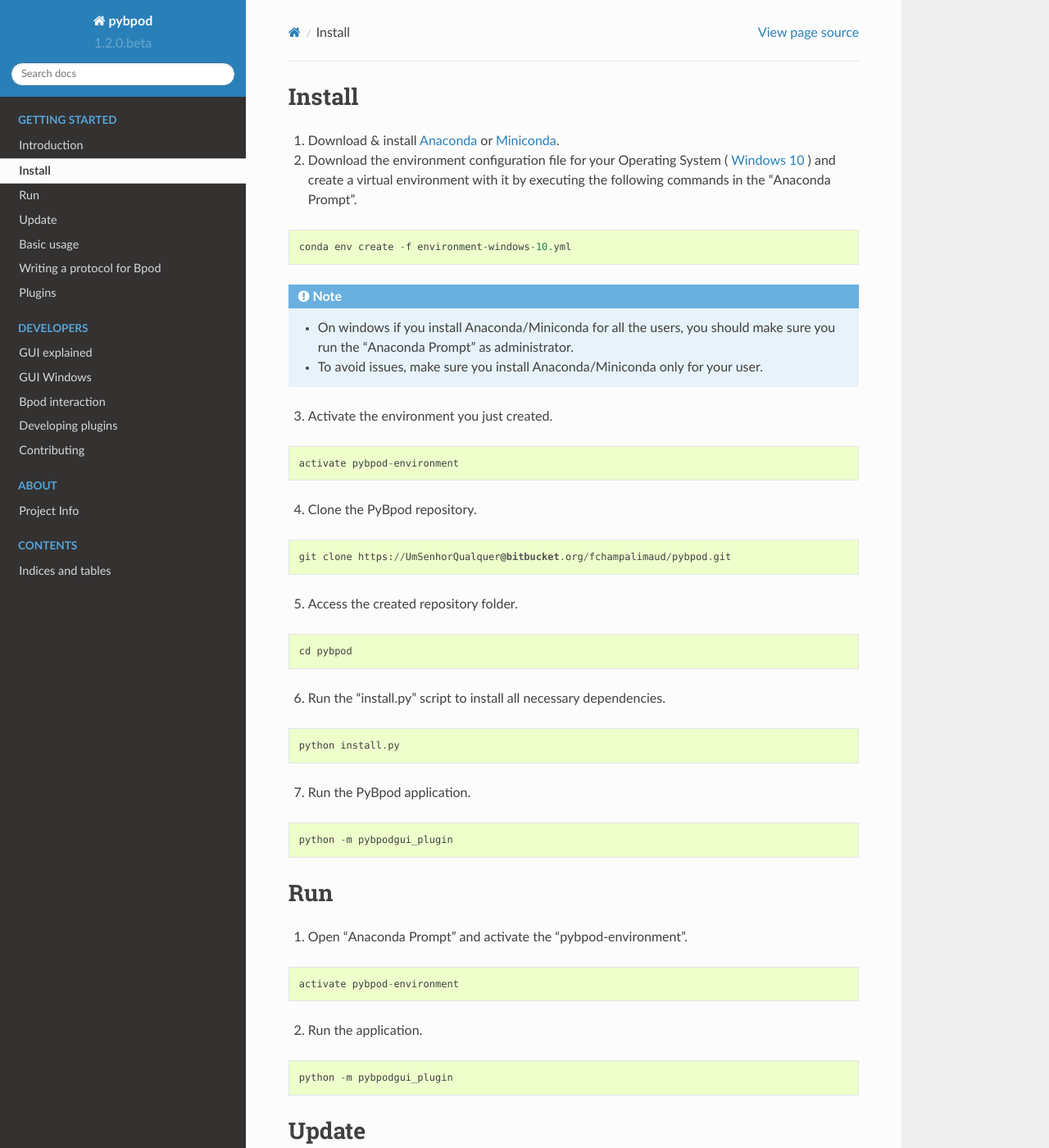
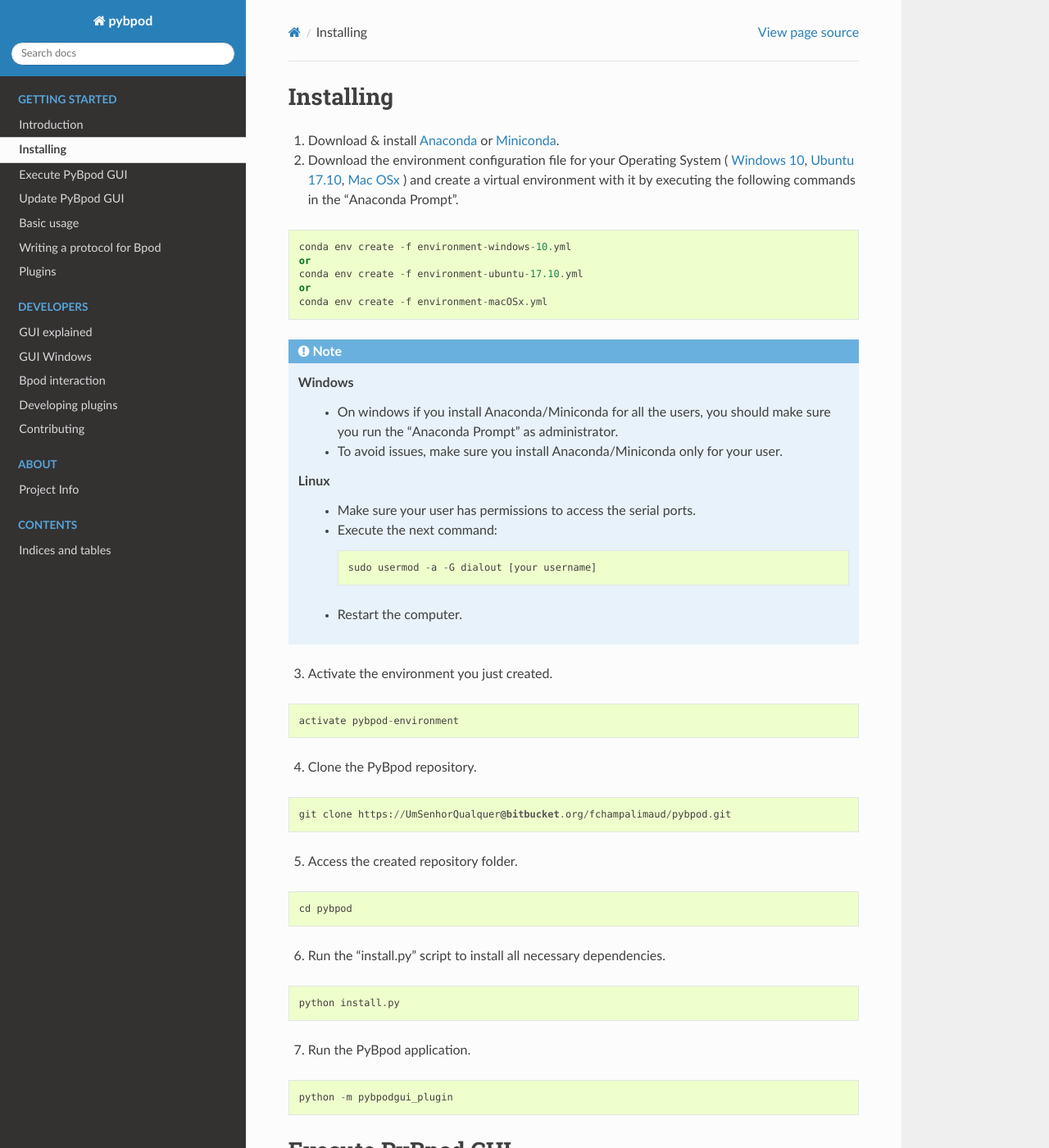
Before and after one commit to pybpod/pybpod, a Sphinx documentation site: the page built from docs/source/getting-started/install.rst, in a window 1280 px wide and 1400 px high. Shown: the whole window at 82% size. Built offline with Sphinx 7.4.7 and the Read the Docs theme 2.0.0, drawn with Linux system fonts in a browser that asks for light colours; pages that are not in the unit, such as notebooks, are missing from menus; the version number could not be read and is left out; some of the changed text lies outside the part shown.

```diff
--- a/docs/source/conf.py
+++ b/docs/source/conf.py
@@ -28,6 +28,7 @@ sys.path.append(os.path.abspath('../../'))
 from pyforms import conf
 conf += 'pyforms_generic_editor.settings'
 conf += 'pyforms.settings'
+import pybpodgui_plugin
 
 # -- General configuration ------------------------------------------------
 
@@ -73,9 +74,9 @@ author = 'Scientific Sofware Platform (CF)'
 # built documents.
 #
 # The short X.Y version.
-version = '1.2.0.beta'
+version = pybpodgui_plugin.__version__
 # The full version, including alpha/beta/rc tags.
-release = '1.2.0.beta'
+release = pybpodgui_plugin.__version__
 
 # The language for content autogenerated by Sphinx. Refer to documentation
 # for a list of supported languages.
--- a/docs/source/getting-started/install.rst
+++ b/docs/source/getting-started/install.rst
@@ -6,21 +6,35 @@
 .. _installing-label:
 
 **********
-Install
+Installing
 **********
 
 
 1. Download & install `Anaconda <https://www.anaconda.com/download/>`_ or `Miniconda <https://conda.io/miniconda.html>`_.
-2. Download the environment configuration file for your Operating System ( `Windows 10 <https://bitbucket.org/fchampalimaud/pybpod/raw/e6c1c8da96c240ae638309359a97b28a2d36ca55/environment-windows-10.yml>`_ ) and create a virtual environment with it by executing the following commands in the "Anaconda Prompt".
+2. Download the environment configuration file for your Operating System ( `Windows 10 <https://bitbucket.org/fchampalimaud/pybpod/raw/e6c1c8da96c240ae638309359a97b28a2d36ca55/environment-windows-10.yml>`_, `Ubuntu 17.10 <https://bitbucket.org/fchampalimaud/pybpod/raw/9573598048ff6513fa22a6502f21dbb0111ebd1e/environment-ubuntu-17.10.yml>`_, `Mac OSx <https://bitbucket.org/fchampalimaud/pybpod/raw/8044a7903c0418a8b2b8579632a64125eaad6788/environment-macOSx.yml>`_ ) and create a virtual environment with it by executing the following commands in the "Anaconda Prompt".
 
 .. code::
 
   conda env create -f environment-windows-10.yml
+  or
+  conda env create -f environment-ubuntu-17.10.yml
+  or
+  conda env create -f environment-macOSx.yml
 
 .. note::
 
-  * On windows if you install Anaconda/Miniconda for all the users, you should make sure you run the "Anaconda Prompt" as administrator.
-  * To avoid issues, make sure you install Anaconda/Miniconda only for your user.
+  Windows
+    * On windows if you install Anaconda/Miniconda for all the users, you should make sure you run the "Anaconda Prompt" as administrator.
+    * To avoid issues, make sure you install Anaconda/Miniconda only for your user.
+  Linux
+    * Make sure your user has permissions to access the serial ports.
+    * Execute the next command:
+
+      .. code::
+
+        sudo usermod -a -G dialout [your username]
+
+    * Restart the computer.
 
 
 3. Activate the environment you just created.
@@ -56,7 +70,7 @@ Install
 
 
 ********************
-Run
+Execute PyBpod GUI
 ********************
 
 1. Open "Anaconda Prompt" and activate the "pybpod-environment".
@@ -73,7 +87,7 @@ Run
 
 
 *******************
-Update
+Update PyBpod GUI
 *******************
 
 1. Open the "Anaconda Prompt" and activate the "pybpod-environment".
--- a/environment-macOSx.yml
+++ b/environment-macOSx.yml
@@ -34,11 +34,9 @@ dependencies:
 - perl=5.26.0=h5b8ca18_0
 - pip=9.0.1=py35h33ce766_4
 - pyparsing=2.2.0=py35h31fab04_0
-- pyqt=5.6.0=py35hbd126f6_6
 - python=3.5.4=he720263_23
 - python-dateutil=2.6.1=py35h10515e0_1
 - pytz=2017.3=py35heeb7564_0
-- qt=5.6.2=h9975529_14
 - readline=7.0=hc1231fa_4
 - setuptools=36.5.0=py35h52cde6a_0
 - sip=4.18.1=py35h79e1f92_2
@@ -51,6 +49,7 @@ dependencies:
 - zlib=1.2.11=hf3cbc9b_2
 - pyserial=3.4=py35h39e1244_0
 - pip:
+  - PyQt5==5.10.1
   - anyqt==0.0.8
   - send2trash==1.4.2
-prefix: pybpod-environment
+  - pandas==0.22.0
--- a/environment-ubuntu-17.10.yml
+++ b/environment-ubuntu-17.10.yml
@@ -55,4 +55,5 @@ dependencies:
 - pip:
   - anyqt==0.0.8
   - send2trash==1.4.2
+  - pandas==0.22.0
 prefix: pybpod-environment
--- a/environment-windows-10.yml
+++ b/environment-windows-10.yml
@@ -43,4 +43,5 @@ dependencies:
   - anyqt==0.0.8
   - backports.functools-lru-cache==1.4
   - send2trash==1.4.2
+  - pandas==0.22.0
 prefix: pybpod-environment
--- a/install.py
+++ b/install.py
@@ -10,13 +10,11 @@ SUBMODULES_FOLDERS = [
     'pyforms-generic-editor',
     'pybpod-api',
     'pybpod-gui-api',
-    'pybranch',
     'pybpod-gui-plugin',
     'pybpod-gui-plugin-session-history',
     'pybpod-gui-plugin-timeline',
     'pybpod-rotary-encoder-module',
     'safe-collaborative-architecture',
-    'pybpod-gui-plugin-oldformat',
     'pge-plugin-terminal'
 ]
 
```
Also changed, not shown: docs/source/getting-started/writing-protocols.rst (+13 -36 lines), .gitmodules.
